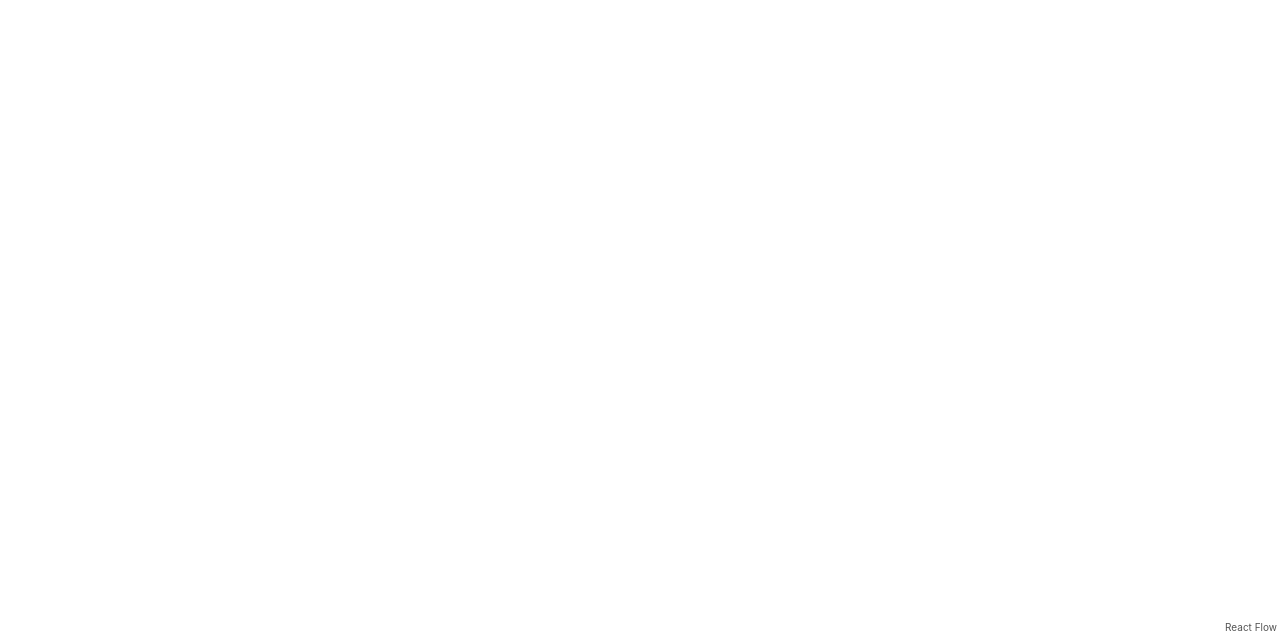
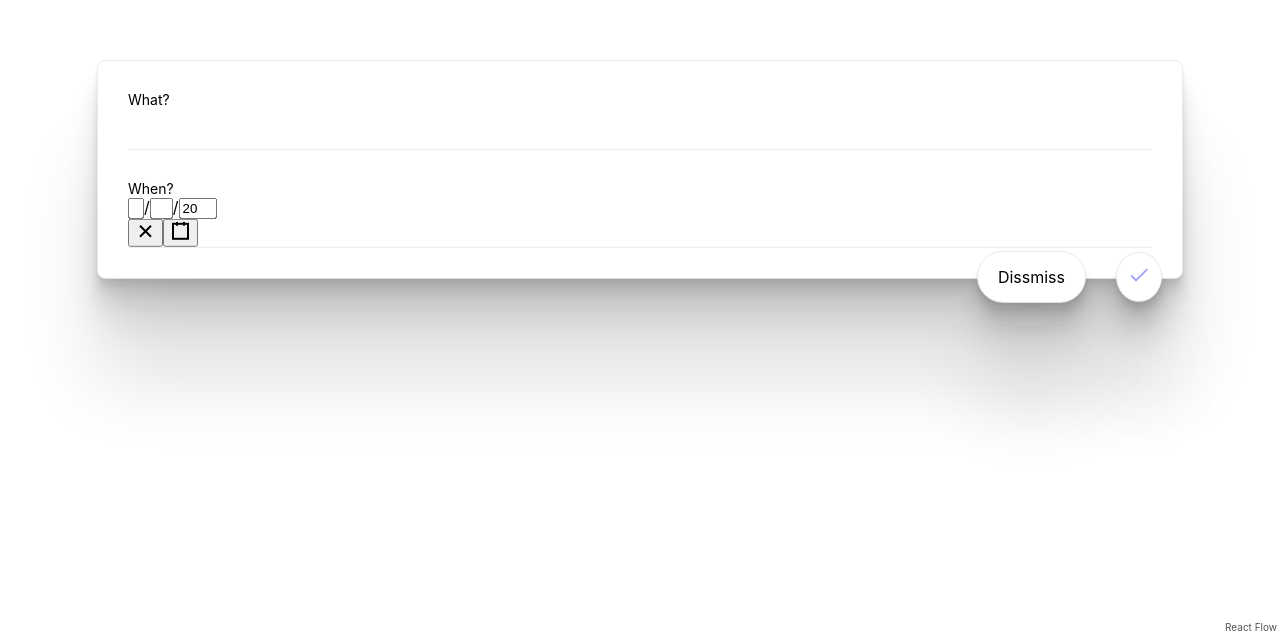
Before and after one commit to ZachChang/VizDiaryWeb, a React (Create React App) app: page / in a window 1280 px wide. Shown: the part 165-800 px from the top of the page. Built offline with nearby package versions, Linux system fonts and the light colour scheme.

Commit message:
date picker

```diff
--- a/package.json
+++ b/package.json
@@ -12,6 +12,7 @@
     "@testing-library/react": "^12.1.4",
     "@testing-library/user-event": "^13.5.0",
     "react": "^17.0.2",
+    "react-date-picker": "^8.4.0",
     "react-dom": "^17.0.2",
     "react-flow-renderer": "^9.7.4",
     "react-scripts": "5.0.0",
--- a/src/App.js
+++ b/src/App.js
@@ -1,7 +1,7 @@
 import { useState, useEffect } from 'react';
 import ReactFlow from 'react-flow-renderer';
+import Modal from './component/Modal'
 import './App.css';
-import CheckIcon from '@mui/icons-material/Check';
 
 const addbtnStyle = {
   width: 10,
@@ -198,7 +198,6 @@
     }
   }, [nodeWidth, nodeHeight])
 
-  console.log(elements);
   return (
     <div className='container'>
       <div className="flow_canvas" style={{ visibility: isShow }}>
@@ -218,10 +217,10 @@
             what: e.target.value
           }
         })}
-        editWhen={e => setModalContent((curr) => {
+        editWhen={value => setModalContent((curr) => {
           return {
             ...curr,
-            when: e.target.value
+            when: value
           }
         })}
       />
@@ -230,35 +229,4 @@
   );
 }
 
-const Modal = ({ content, cancel, save, editWhat, editWhen }) => {
-  if (content) {
-    return(
-      <div className='modal'>
-        <div className='modal_what'>
-          <div className='modal_title'>What?</div>
-          <input className='modal_content'
-            onChange={editWhat}
-            value={content.what}
-          />
-        </div>
-        <div className='modal_when'>
-          <div className='modal_title'>When?</div>
-          <input className='modal_content'
-            onChange={editWhen}
-            value={content.when}
-          />
-        </div>
-        <div className='btn_container'>
-          <div className='btn_dissmiss' onClick={() => cancel()}>Dissmiss</div>
-          <div className='btn_save' onClick={() => save()}>
-            <CheckIcon sx={{ color: '#A5A6F6' }} />
-          </div>
-        </div>
-      </div>
-    )
-  } else {
-    return null
-  }
-}
-
 export default App;
--- /dev/null
+++ b/src/component/Modal.js
@@ -0,0 +1,38 @@
+import { useState, useEffect } from 'react'
+import CheckIcon from '@mui/icons-material/Check';
+import DatePicker from 'react-date-picker';
+
+const Modal = ({ content, cancel, save, editWhat, editWhen }) => {
+    const [value, onChange] = useState(new Date());
+    useEffect(() => {
+        editWhen(value)
+    }, [value])
+
+    if (content) {
+      return(
+        <div className='modal'>
+          <div className='modal_what'>
+            <div className='modal_title'>What?</div>
+            <input className='modal_content'
+              onChange={editWhat}
+              value={content.what}
+            />
+          </div>
+          <div className='modal_when'>
+            <div className='modal_title'>When?</div>
+            <DatePicker onChange={onChange} value={value} />
+          </div>
+          <div className='btn_container'>
+            <div className='btn_dissmiss' onClick={() => cancel()}>Dissmiss</div>
+            <div className='btn_save' onClick={() => save()}>
+              <CheckIcon sx={{ color: '#A5A6F6' }} />
+            </div>
+          </div>
+        </div>
+      )
+    } else {
+      return null
+    }
+  }
+
+export default Modal;
```
Also changed, not shown: 1 other file (tests, documents, lock files or other folders).
